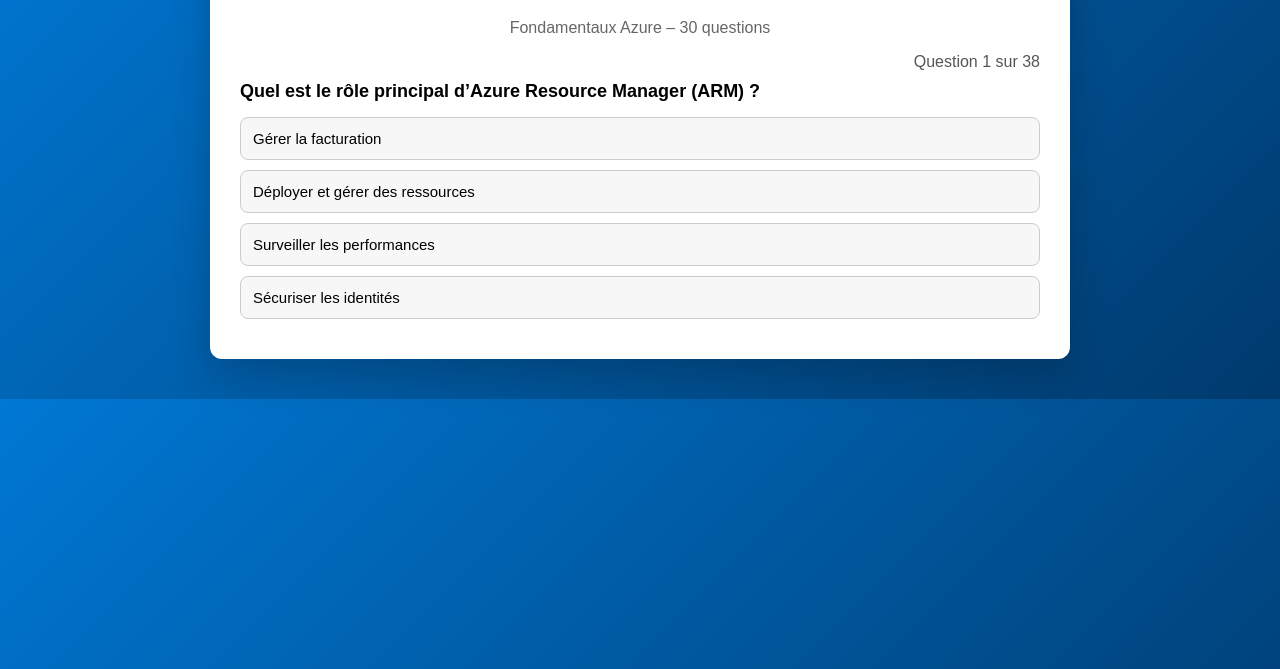
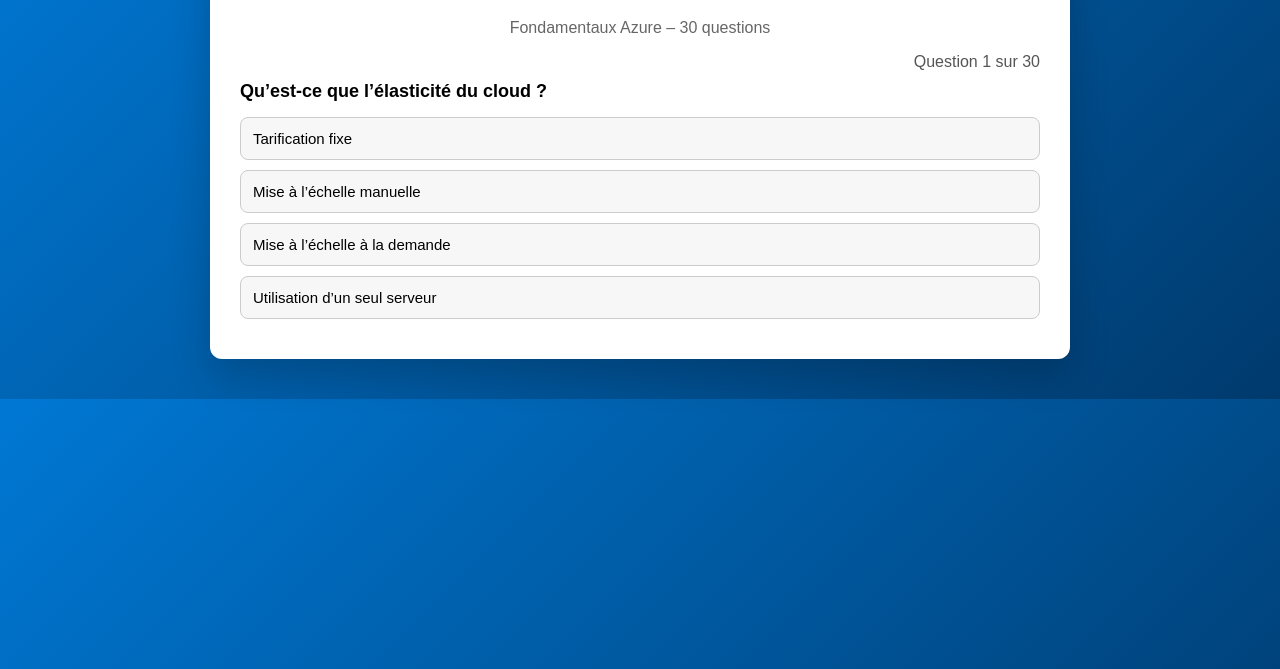
Before and after one commit to iheb69nachet/az-900-s1, a website: page index.html in a window 1280 px wide. Shown: the part 131-800 px from the top of the page. Drawn offline with Linux system fonts and the light colour scheme.

Commit message:
Update quiz questions in index.html

```diff
--- a/index.html
+++ b/index.html
@@ -96,86 +96,39 @@
 </div>
 
 <script>
-// const questions = [
-//   { q:"Qu’est-ce que l’élasticité du cloud ?", o:["Tarification fixe","Mise à l’échelle manuelle","Mise à l’échelle à la demande","Utilisation d’un seul serveur"], a:2 },
-//   { q:"Quel modèle cloud nécessite le plus de gestion côté client ?", o:["SaaS","PaaS","IaaS","Serverless"], a:2 },
-//   { q:"Qu’est-ce qu’une région Azure ?", o:["Une machine virtuelle","Un centre de données","Une zone géographique avec des centres de données","Un sous-réseau"], a:2 },
-//   { q:"Les zones de disponibilité sont conçues pour se protéger contre :", o:["La panne d’une région","La panne d’un centre de données","Uniquement les pannes réseau","L’augmentation des coûts"], a:1 },
-//   { q:"Combien de zones de disponibilité y a-t-il généralement dans une région ?", o:["1","2","3","10"], a:2 },
-//   { q:"Quel service fournit des serveurs virtuels dans Azure ?", o:["Azure App Service","Azure VM","Azure Functions","Azure Blob"], a:1 },
-//   { q:"Quel type de mise à l’échelle augmente la taille d’une VM ?", o:["Horizontale","Verticale","Élastique","Automatique"], a:1 },
-//   { q:"Quel type de mise à l’échelle ajoute des instances de VM ?", o:["Verticale","Manuelle","Horizontale","Statique"], a:2 },
-//   { q:"Quel service Azure fournit la mise à l’échelle automatique des VM ?", o:["App Service","VM Scale Sets","Azure Monitor","Azure Storage"], a:1 },
-//   { q:"Quelle disponibilité peut être atteinte avec des VM dans plusieurs zones ?", o:["99,5 %","99,9 %","99,95 %","99,99 %"], a:3 },
+const questions = [
+  { q:"Qu’est-ce que l’élasticité du cloud ?", o:["Tarification fixe","Mise à l’échelle manuelle","Mise à l’échelle à la demande","Utilisation d’un seul serveur"], a:2 },
+  { q:"Quel modèle cloud nécessite le plus de gestion côté client ?", o:["SaaS","PaaS","IaaS","Serverless"], a:2 },
+  { q:"Qu’est-ce qu’une région Azure ?", o:["Une machine virtuelle","Un centre de données","Une zone géographique avec des centres de données","Un sous-réseau"], a:2 },
+  { q:"Les zones de disponibilité sont conçues pour se protéger contre :", o:["La panne d’une région","La panne d’un centre de données","Uniquement les pannes réseau","L’augmentation des coûts"], a:1 },
+  { q:"Combien de zones de disponibilité y a-t-il généralement dans une région ?", o:["1","2","3","10"], a:2 },
+  { q:"Quel service fournit des serveurs virtuels dans Azure ?", o:["Azure App Service","Azure VM","Azure Functions","Azure Blob"], a:1 },
+  { q:"Quel type de mise à l’échelle augmente la taille d’une VM ?", o:["Horizontale","Verticale","Élastique","Automatique"], a:1 },
+  { q:"Quel type de mise à l’échelle ajoute des instances de VM ?", o:["Verticale","Manuelle","Horizontale","Statique"], a:2 },
+  { q:"Quel service Azure fournit la mise à l’échelle automatique des VM ?", o:["App Service","VM Scale Sets","Azure Monitor","Azure Storage"], a:1 },
+  { q:"Quelle disponibilité peut être atteinte avec des VM dans plusieurs zones ?", o:["99,5 %","99,9 %","99,95 %","99,99 %"], a:3 },
 
-//   { q:"Quel service est de type Platform as a Service (PaaS) ?", o:["Azure VM","Azure App Service","Azure Disk","Azure VNet"], a:1 },
-//   { q:"Qui gère les mises à jour du système d’exploitation en PaaS ?", o:["Le client","Azure","Un tiers","Personne"], a:1 },
-//   { q:"Quel type de stockage est un stockage objet ?", o:["Azure Disks","Azure Files","Azure Blob","Azure Tables"], a:2 },
-//   { q:"Quel stockage est le plus adapté aux disques système des VM ?", o:["Blob","Files","Disks","Queues"], a:2 },
-//   { q:"Quel niveau Blob est le moins cher pour l’archivage à long terme ?", o:["Hot","Cool","Cold","Archive"], a:3 },
-//   { q:"Quelle règle de nommage de compte de stockage est correcte ?", o:["Unique par groupe de ressources","Unique par région","Globalement unique","Sensible à la casse"], a:2 },
-//   { q:"Quel service Azure fournit un réseau privé ?", o:["Azure DNS","Azure VNet","Azure CDN","Azure Monitor"], a:1 },
-//   { q:"Qu’est-ce qui sépare les ressources publiques et privées ?", o:["Les régions","Les zones","Les sous-réseaux","Les pare-feu"], a:2 },
-//   { q:"Qu’est-ce qui contrôle le trafic à l’intérieur d’un VNet ?", o:["Azure Firewall","NSG","DDoS","CDN"], a:1 },
-//   { q:"Qu’est-ce qui protège contre les attaques réseau à grande échelle ?", o:["NSG","Azure Monitor","Azure DDoS","Azure VPN"], a:2 },
+  { q:"Quel service est de type Platform as a Service (PaaS) ?", o:["Azure VM","Azure App Service","Azure Disk","Azure VNet"], a:1 },
+  { q:"Qui gère les mises à jour du système d’exploitation en PaaS ?", o:["Le client","Azure","Un tiers","Personne"], a:1 },
+  { q:"Quel type de stockage est un stockage objet ?", o:["Azure Disks","Azure Files","Azure Blob","Azure Tables"], a:2 },
+  { q:"Quel stockage est le plus adapté aux disques système des VM ?", o:["Blob","Files","Disks","Queues"], a:2 },
+  { q:"Quel niveau Blob est le moins cher pour l’archivage à long terme ?", o:["Hot","Cool","Cold","Archive"], a:3 },
+  { q:"Quelle règle de nommage de compte de stockage est correcte ?", o:["Unique par groupe de ressources","Unique par région","Globalement unique","Sensible à la casse"], a:2 },
+  { q:"Quel service Azure fournit un réseau privé ?", o:["Azure DNS","Azure VNet","Azure CDN","Azure Monitor"], a:1 },
+  { q:"Qu’est-ce qui sépare les ressources publiques et privées ?", o:["Les régions","Les zones","Les sous-réseaux","Les pare-feu"], a:2 },
+  { q:"Qu’est-ce qui contrôle le trafic à l’intérieur d’un VNet ?", o:["Azure Firewall","NSG","DDoS","CDN"], a:1 },
+  { q:"Qu’est-ce qui protège contre les attaques réseau à grande échelle ?", o:["NSG","Azure Monitor","Azure DDoS","Azure VPN"], a:2 },
 
-//   { q:"Qu’est-ce qu’un groupe de ressources ?", o:["Une unité de facturation","Un conteneur logique","Un abonnement","Une région"], a:1 },
-//   { q:"À combien de groupes de ressources une ressource peut-elle appartenir ?", o:["Plusieurs","Deux","Un seul","Illimité"], a:2 },
-//   { q:"Supprimer un groupe de ressources :", o:["Conserve les ressources","Déplace les ressources","Supprime les ressources","Archive les ressources"], a:2 },
-//   { q:"Quelle unité est utilisée pour gérer la facturation ?", o:["Région","Groupe de ressources","Abonnement","VNet"], a:2 },
-//   { q:"Les abonnements peuvent-ils être fusionnés ?", o:["Oui","Non","Seulement payants","Seulement gratuits"], a:1 },
-//   { q:"Quel est le niveau le plus élevé dans la hiérarchie Azure ?", o:["Abonnement","Groupe de ressources","Groupe de gestion","Ressource"], a:2 },
-//   { q:"Les balises (tags) sont principalement utilisées pour :", o:["La sécurité","Le réseau","La gestion des coûts","La disponibilité"], a:2 },
-//   { q:"Quel modèle de service nécessite le moins de gestion ?", o:["IaaS","PaaS","SaaS","VM"], a:2 },
-//   { q:"Azure App Service est le mieux adapté pour :", o:["Les bases de données","L’hébergement de VM","Les applications web","Le réseau"], a:2 },
-//   { q:"Quel service est requis avant de créer la plupart des ressources Azure ?", o:["VNet","Stockage","Abonnement","Région"], a:2 }
-// ];
-const questions = [
-  { q:"Quel est le rôle principal d’Azure Resource Manager (ARM) ?", o:["Gérer la facturation","Déployer et gérer des ressources","Surveiller les performances","Sécuriser les identités"], a:1 },
-  { q:"Quel service permet d’automatiser des tâches sans écrire beaucoup de code ?", o:["Azure Logic Apps","Azure VM","Azure SQL","Azure Monitor"], a:0 },
-  { q:"Quel service Azure fournit une authentification unique (SSO) ?", o:["Azure Firewall","Azure Active Directory","Azure Policy","Azure Advisor"], a:1 },
-  { q:"Quel service est utilisé pour la gestion des secrets et certificats ?", o:["Azure Monitor","Azure Key Vault","Azure Backup","Azure Storage"], a:1 },
-  { q:"Quel service Azure fournit des événements en temps réel ?", o:["Azure Event Grid","Azure Blob","Azure Backup","Azure VM"], a:0 },
-
-  { q:"Quel est l’objectif principal des zones de disponibilité ?", o:["Réduire les coûts","Améliorer la latence","Assurer la haute disponibilité","Simplifier la gestion"], a:2 },
-  { q:"Quel type de service cloud est facturé principalement à l’usage ?", o:["On-premises","Cloud computing","Licence locale","Datacenter privé"], a:1 },
-  { q:"Quel service Azure permet l’hébergement d’API ?", o:["Azure VM","Azure API Management","Azure Blob","Azure DNS"], a:1 },
-  { q:"Quel service est utilisé pour stocker des données NoSQL ?", o:["Azure SQL","Azure Cosmos DB","Azure Files","Azure Disks"], a:1 },
-  { q:"Quel modèle cloud offre le plus de contrôle ?", o:["SaaS","PaaS","IaaS","Serverless"], a:2 },
-
-  { q:"Qui est responsable de la sécurité physique dans le cloud Azure ?", o:["Le client","Microsoft","Le fournisseur Internet","L’administrateur réseau"], a:1 },
-  { q:"Quel outil permet d’estimer les coûts Azure ?", o:["Azure Monitor","Azure Pricing Calculator","Azure Advisor","Azure Portal"], a:1 },
-  { q:"Quel service permet d’analyser les journaux ?", o:["Azure Backup","Azure Monitor","Azure Log Analytics","Azure Advisor"], a:2 },
-  { q:"Quel service protège contre les attaques DDoS ?", o:["Azure Firewall","NSG","Azure DDoS Protection","Azure VPN"], a:2 },
-  { q:"Quel service Azure permet l’équilibrage de charge ?", o:["Azure Load Balancer","Azure Storage","Azure Backup","Azure Advisor"], a:0 },
-
-  { q:"Quel type de stockage est le plus adapté aux données non structurées ?", o:["Azure Files","Azure Disks","Azure Blob","Azure Tables"], a:2 },
-  { q:"Quel service Azure fournit des recommandations de sécurité ?", o:["Azure Monitor","Microsoft Defender for Cloud","Azure Advisor","Azure Backup"], a:1 },
-  { q:"Quel est le rôle d’Azure Policy ?", o:["Surveiller les performances","Appliquer des règles","Sauvegarder les données","Gérer les identités"], a:1 },
-  { q:"Quel service permet de gérer plusieurs abonnements ?", o:["Groupe de ressources","Groupe de gestion","Région","VNet"], a:1 },
-  { q:"Quel service permet d’orchestrer des workflows ?", o:["Azure Logic Apps","Azure VM","Azure DNS","Azure Files"], a:0 },
-
-  { q:"Quel type de responsabilité incombe toujours au client ?", o:["Sécurité physique","Infrastructure réseau","Gestion des données","Maintenance des datacenters"], a:2 },
-  { q:"Quel service permet de migrer des bases de données ?", o:["Azure Backup","Azure Database Migration Service","Azure Monitor","Azure Advisor"], a:1 },
-  { q:"Quel service Azure permet la surveillance de la sécurité ?", o:["Azure Monitor","Azure Security Center","Azure Policy","Azure Advisor"], a:1 },
-  { q:"Quel service est utilisé pour héberger des applications web ?", o:["Azure VM","Azure App Service","Azure Files","Azure DNS"], a:1 },
-  { q:"Quel service permet le chiffrement automatique des données ?", o:["Azure Backup","Azure Key Vault","Azure Storage Service Encryption","Azure Monitor"], a:2 },
-
-  { q:"Quel service Azure fournit un pare-feu managé ?", o:["NSG","Azure Firewall","Azure VPN","Azure CDN"], a:1 },
-  { q:"Quel service permet de gérer les rôles et permissions ?", o:["Azure RBAC","Azure Policy","Azure Monitor","Azure Backup"], a:0 },
-  { q:"Quel service est utilisé pour l’analyse des coûts ?", o:["Azure Advisor","Azure Cost Management","Azure Monitor","Azure Policy"], a:1 },
-  { q:"Quel service Azure permet la sauvegarde automatique des VM ?", o:["Azure Monitor","Azure Backup","Azure Advisor","Azure Files"], a:1 },
-
-  { q:"Quel est l’objectif principal de la gouvernance Azure ?", o:["Performance","Organisation et contrôle","Stockage","Scalabilité"], a:1 },
-  { q:"Quel service Azure permet la journalisation centralisée ?", o:["Azure Monitor","Azure Log Analytics","Azure Advisor","Azure Firewall"], a:1 },
-  { q:"Quel service permet de distribuer le trafic HTTP ?", o:["Azure VPN","Azure Load Balancer","Azure Application Gateway","Azure DNS"], a:2 },
-  { q:"Quel service Azure permet d’appliquer des standards de conformité ?", o:["Azure Policy","Azure Monitor","Azure Backup","Azure CDN"], a:0 },
-  { q:"Quel concept garantit la disponibilité continue ?", o:["Scalabilité","Tolérance aux pannes","Facturation","Archivage"], a:1 },
-
-  { q:"Quel service Azure est utilisé pour le stockage d’archives ?", o:["Hot Blob","Cool Blob","Archive Blob","Azure Files"], a:2 },
-  { q:"Quel outil permet de visualiser les ressources Azure ?", o:["Azure CLI","Azure Portal","PowerShell","ARM Templates"], a:1 },
-  { q:"Quel service Azure fournit une solution PaaS ?", o:["Azure VM","Azure App Service","Azure Disk","Azure VNet"], a:1 },
-  { q:"Quel est le principal avantage du cloud public ?", o:["Contrôle total","Coûts élevés","Scalabilité","Maintenance manuelle"], a:2 }
+  { q:"Qu’est-ce qu’un groupe de ressources ?", o:["Une unité de facturation","Un conteneur logique","Un abonnement","Une région"], a:1 },
+  { q:"À combien de groupes de ressources une ressource peut-elle appartenir ?", o:["Plusieurs","Deux","Un seul","Illimité"], a:2 },
+  { q:"Supprimer un groupe de ressources :", o:["Conserve les ressources","Déplace les ressources","Supprime les ressources","Archive les ressources"], a:2 },
+  { q:"Quelle unité est utilisée pour gérer la facturation ?", o:["Région","Groupe de ressources","Abonnement","VNet"], a:2 },
+  { q:"Les abonnements peuvent-ils être fusionnés ?", o:["Oui","Non","Seulement payants","Seulement gratuits"], a:1 },
+  { q:"Quel est le niveau le plus élevé dans la hiérarchie Azure ?", o:["Abonnement","Groupe de ressources","Groupe de gestion","Ressource"], a:2 },
+  { q:"Les balises (tags) sont principalement utilisées pour :", o:["La sécurité","Le réseau","La gestion des coûts","La disponibilité"], a:2 },
+  { q:"Quel modèle de service nécessite le moins de gestion ?", o:["IaaS","PaaS","SaaS","VM"], a:2 },
+  { q:"Azure App Service est le mieux adapté pour :", o:["Les bases de données","L’hébergement de VM","Les applications web","Le réseau"], a:2 },
+  { q:"Quel service est requis avant de créer la plupart des ressources Azure ?", o:["VNet","Stockage","Abonnement","Région"], a:2 }
 ];
 
 let index = 0;
```
